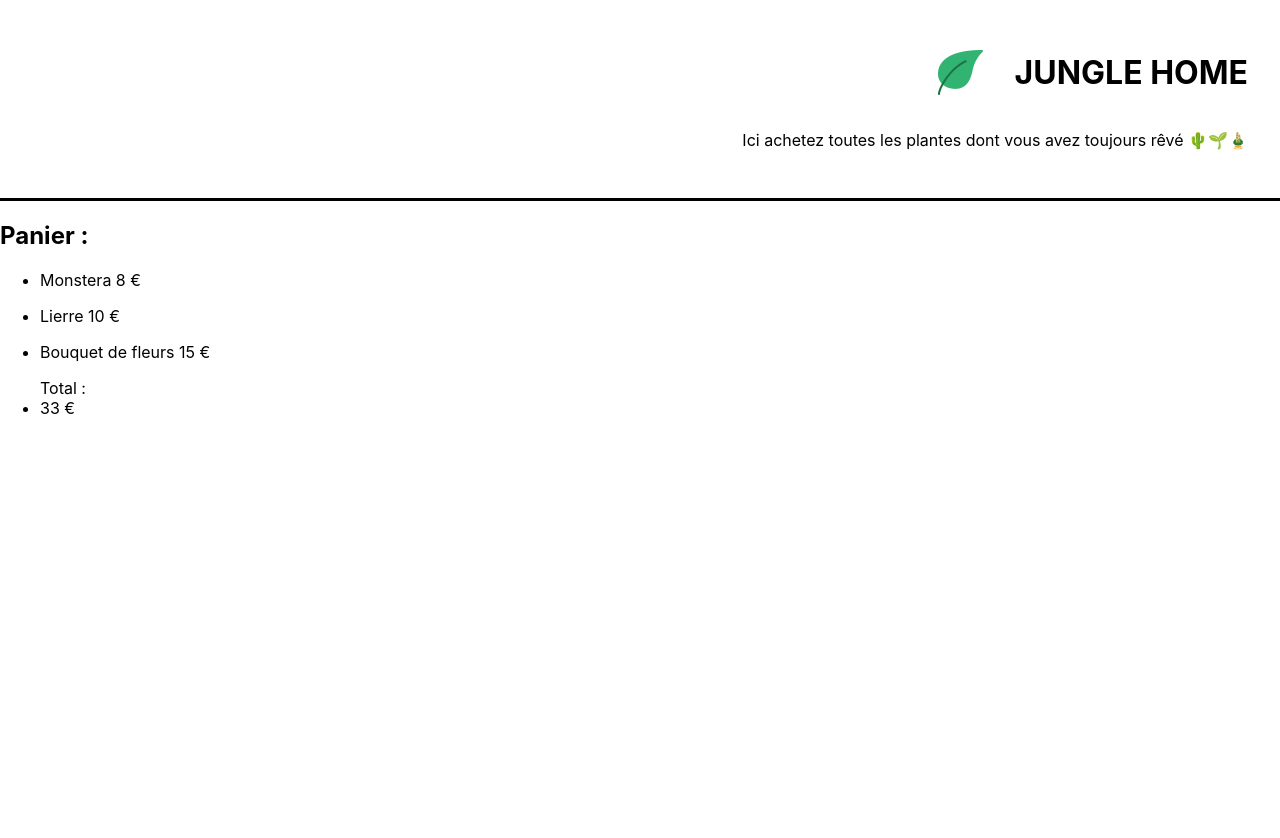
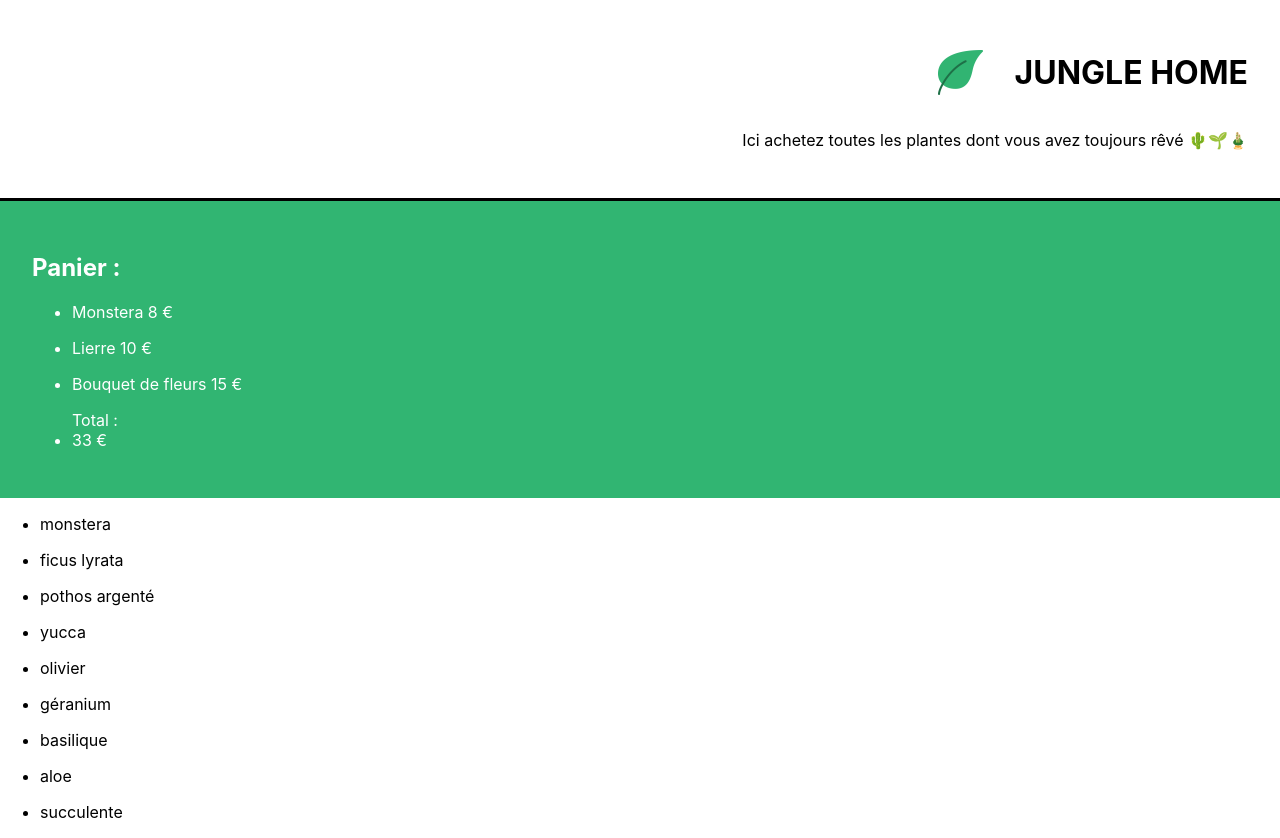
Before and after one commit to MaximePierre/jungle-home, a React (Create React App) app: page / in a window 1280 px wide. Before the commit the page ends 800 px from the top, so only its background shows below. Built offline with nearby package versions, Linux system fonts and the light colour scheme.

Commit message:
add shoppingList + datatest

```diff
--- a/src/components/Cart.js
+++ b/src/components/Cart.js
@@ -1,5 +1,5 @@
 import '../styles/Cart.css'
-import { products } from '../Product.js'
+import { products } from '../datasTest/Product.js'
 
 const devise = "€";
 let totalPrice = 0;
@@ -21,7 +21,7 @@ export default function Carts(){
                     </li>
 
     return (
-        <>
+        <div className="jh-cart-box">
         <h2>
             Panier :
         </h2>
@@ -31,6 +31,6 @@ export default function Carts(){
         <ul>
            Total : {totalCart}
         </ul>
-        </>
+        </div>
 );
 }
--- /dev/null
+++ b/src/components/ShoppingList.js
@@ -0,0 +1,18 @@
+import {plantList} from '../datasTest/plantList'
+
+export default function ShoppingList() {
+    return (
+        <>
+            <ul>
+                {plantList.map(plant =>
+                                        <li key={plant.id}>
+                                            <p>
+                                                {plant.name}
+                                            </p>
+                                        </li>
+                )}
+            </ul>
+        </>
+
+    )
+}
--- /dev/null
+++ b/src/datasTest/plantList.js
@@ -0,0 +1,47 @@
+export const plantList = [
+	{
+		name: 'monstera',
+		category: 'classique',
+		id: '1ed'
+	},
+	{
+		name: 'ficus lyrata',
+		category: 'classique',
+		id: '2ab'
+	},
+	{
+		name: 'pothos argenté',
+		category: 'classique',
+		id: '3sd'
+	},
+	{
+		name: 'yucca',
+		category: 'classique',
+		id: '4kk'
+	},
+	{
+		name: 'olivier',
+		category: 'extérieur',
+		id: '5pl'
+	},
+	{
+		name: 'géranium',
+		category: 'extérieur',
+		id: '6uo'
+	},
+	{
+		name: 'basilique',
+		category: 'extérieur',
+		id: '7ie'
+	},
+	{
+		name: 'aloe',
+		category: 'plante grasse',
+		id: '8fp'
+	},
+	{
+		name: 'succulente',
+		category: 'plante grasse',
+		id: '9vn'
+	}
+]
--- a/src/index.js
+++ b/src/index.js
@@ -5,6 +5,7 @@ import './styles/index.css';
 import Banners from './components/Banner';
 import reportWebVitals from './reportWebVitals';
 import Carts from './components/Cart';
+import ShoppingLists from './components/ShoppingList'
 
 //Entry point on DOM element root
 const root = ReactDOM.createRoot(document.getElementById('root'));
@@ -24,7 +25,13 @@ function Cart() {
     </div>
   )
 }
-
+function ShoppingList() {
+  return (
+    <div id ="shoppingList">
+      <ShoppingLists />
+    </div>
+  )
+}
 
 //Rendering to the DOM
 root.render(
@@ -32,6 +39,7 @@ root.render(
   {/* <React.StrictMode> */}
     <Banner />
     <Cart />
+    <ShoppingList />
   {/* </React.StrictMode> */}
   </>
 );
--- a/src/styles/Cart.css
+++ b/src/styles/Cart.css
@@ -0,0 +1,5 @@
+.jh-cart-box {
+    padding: 32px;
+    color: white;
+    background-color: #31b572;
+}
```
Also changed, not shown: src/datasTest/Product.js (renamed from src/Product.js).
